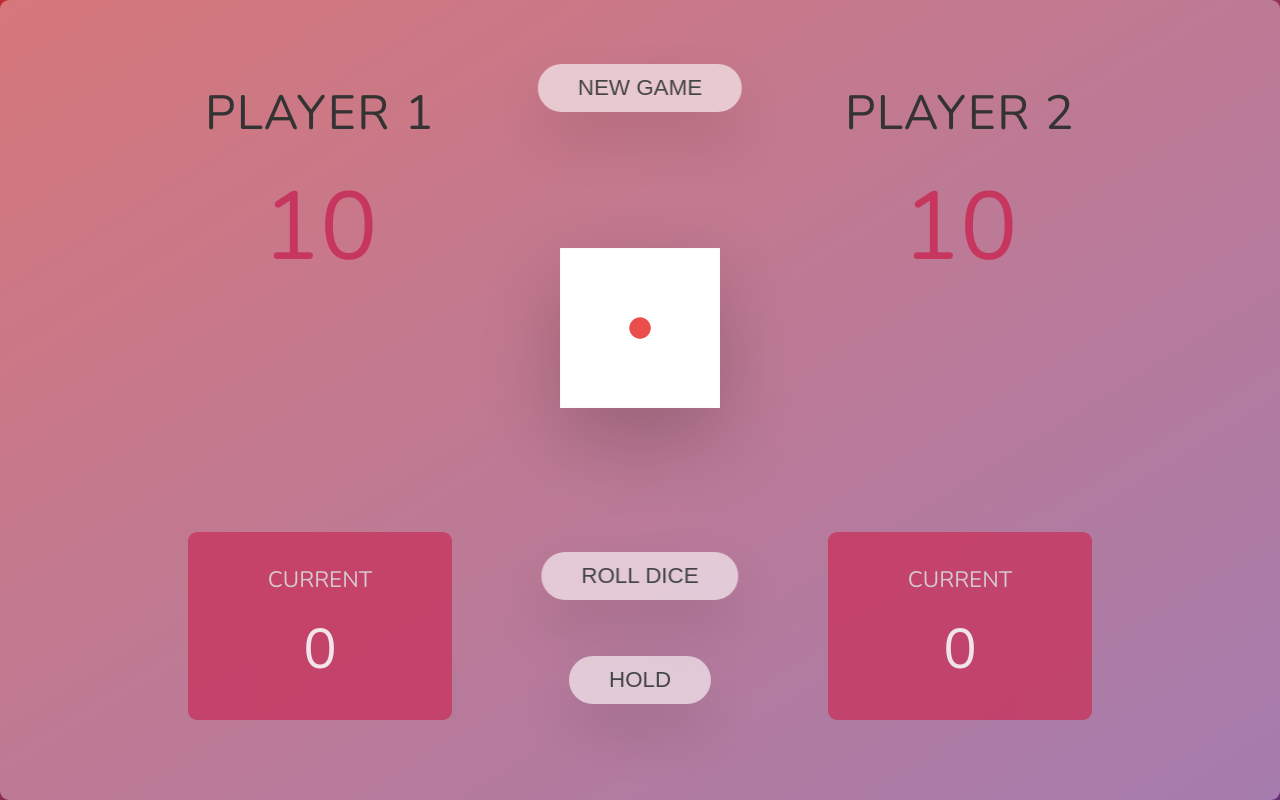
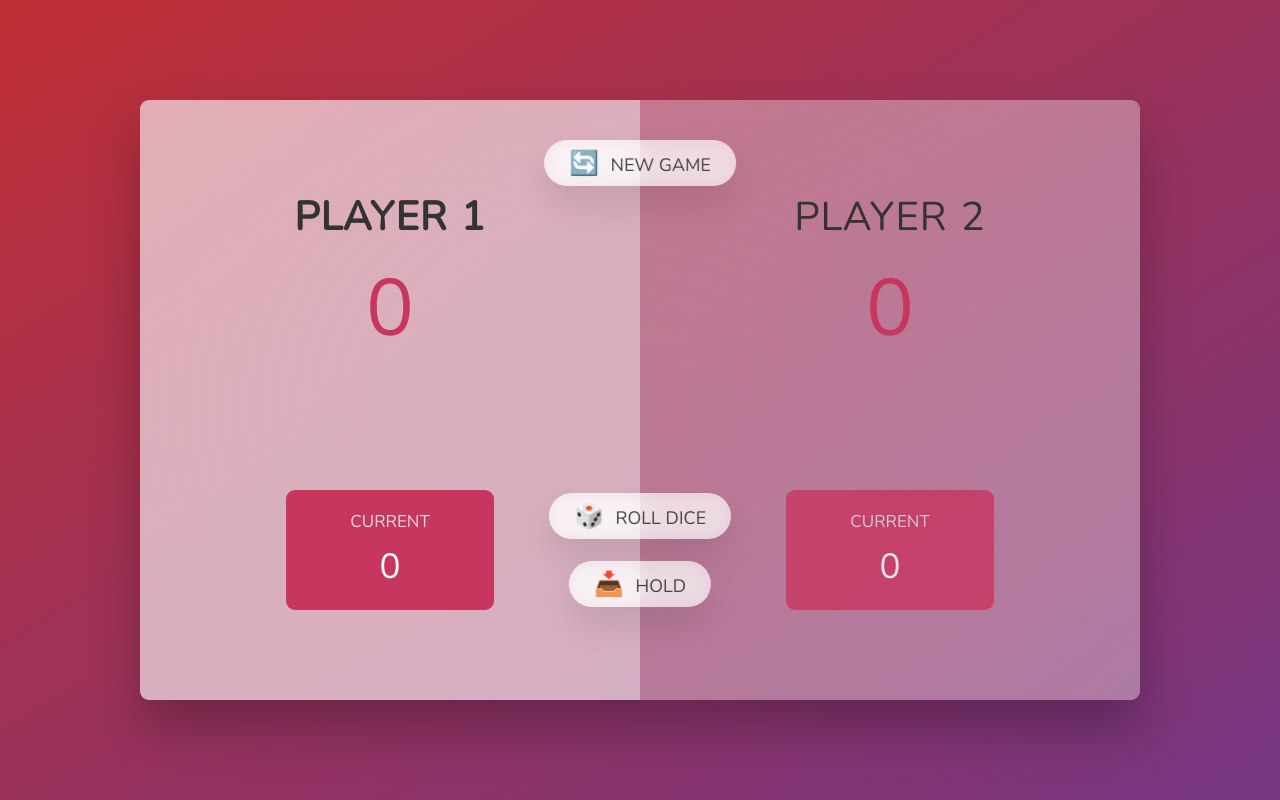
Before and after one commit to nybbe123/Pig_Game, a plain HTML site: page index.html in a window 1280 px wide. Drawn offline with nearby package versions, Linux system fonts and the light colour scheme.

Commit message:
Pig game complete

```diff
--- a/index.html
+++ b/index.html
@@ -6,31 +6,31 @@
     <meta name="viewport" content="width=device-width, initial-scale=1.0">
     <title>Document</title>
     <link rel="stylesheet" href="./style.css">
-    <script src="./main.js"></script>
+    <script defer src="./main.js"></script>
 </head>
-<body class="flex justify-center align-center">
-    <main class="flex">
-        <section class="player-1 flex flex-col align-center">
-            <h2 class="name" id="player-1">Player 1</h2>
-            <span class="score" id="score-1">10</span>
-            <div class="current flex flex-col align-center justify-center">
-                <span class="current-title">Current</span>
-                <span class="current-score" id="current-1">0</span>
-            </div>
+<body>
+    <main>
+        <section class="player player--0 player--active">
+          <h2 class="name" id="name--0">Player 1</h2>
+          <p class="score" id="score--0">43</p>
+          <div class="current">
+            <p class="current-label">Current</p>
+            <p class="current-score" id="current--0">0</p>
+          </div>
         </section>
-        <section class="player-2 flex flex-col align-center" >
-            <h2 class="name" id="player-2">Player 2</h2>
-            <span class="score" id="score-2">10</span>
-            <div class="current flex flex-col align-center justify-center">
-                <span class="current-title">Current</span>
-                <span class="current-score" id="current-2">0</span>
-            </div>
+        <section class="player player--1">
+          <h2 class="name" id="name--1">Player 2</h2>
+          <p class="score" id="score--1">24</p>
+          <div class="current">
+            <p class="current-label">Current</p>
+            <p class="current-score" id="current--1">0</p>
+          </div>
         </section>
 
         <img src="./img/dice-1.png" alt="Playing dice" class="dice" />
-        <button class="btn-new">New game</button>
-        <button class="btn-roll">Roll dice</button>
-        <button class="btn-hold">Hold</button>
-    </main>
+        <button class="btn btn--new">🔄 New game</button>
+        <button class="btn btn--roll">🎲 Roll dice</button>
+        <button class="btn btn--hold">📥 Hold</button>
+      </main>
 </body>
 </html>
--- a/main.js
+++ b/main.js
@@ -1,38 +1,113 @@
-window.addEventListener('click', main);
+'use strict';
 
-function main() {
-    addEventListeners();
+
+
+
+/**
+ * Selecting elements
+ */
+const score0El = document.getElementById('score--0');
+const score1El = document.getElementById('score--1');
+const diceEl = document.querySelector('.dice');
+const btnNew = document.querySelector('.btn--new');
+const btnRoll = document.querySelector('.btn--roll');
+const btnHold = document.querySelector('.btn--hold');
+
+
+
+
+/**
+ * State
+ */
+score0El.textContent = 0;
+score1El.textContent = 0;
+diceEl.classList.add('hidden');
+
+let scores = [0, 0];
+let currentScore = 0;
+let activePlayer = 0;
+let playing = true;
+
+
+
+
+/**
+ * Rolling dice functionality
+ */
+btnRoll.addEventListener('click', function() {
+    if (playing) {
+        // 1. Generating a random number
+        const diceNumber = Math.ceil(Math.random()* 6);
+
+        // 2. Display the dice
+        diceEl.classList.remove('hidden');
+        diceEl.src = `./img/dice-${diceNumber}.png`;
+
+        // 3. Check for rolled 1
+        if ( diceNumber !== 1) {
+            // Add dice to current score
+            currentScore += diceNumber;
+            document.getElementById(`current--${activePlayer}`).textContent = currentScore;
+        } else {
+            switchPlayer();
+        }
+    }
+})
+
+
+
+
+/**
+ * Switch the current player to the next
+ */
+function switchPlayer() {
+    currentScore = 0;
+    document.getElementById(`current--${activePlayer}`).textContent = currentScore;
+    document.querySelector(`.player--${activePlayer}`).classList.remove('player--active', '.name');
+
+    activePlayer = activePlayer === 0 ? 1: 0; // If activePlayer is 0, then change to 1, else change to 0
+
+    document.querySelector(`.player--${activePlayer}`).classList.add('player--active');
 }
 
-function addEventListeners() {
-    const rollDiceBtn = document.querySelector('.btn-roll');
-    rollDiceBtn.addEventListener('click', rollDice);
-}
 
-function rollDice() {
-    const diceImg = document.querySelector('.dice');
-    const diceNumber = Math.trunc(Math.random() * 6) + 1;
 
-    switch (diceNumber) {
-        case 1:
-            diceImg.src = "../img/dice-1.png";
-            break;
-        case 2:
-            diceImg.src = "../img/dice-2.png";
-            break;
-        case 3:
-            diceImg.src = "../img/dice-3.png";
-            break;
-        case 4:
-            diceImg.src = "../img/dice-4.png";
-            break;
-        case 5:
-            diceImg.src = "../img/dice-5.png";
-            break;
-        case 6:
-            diceImg.src = "../img/dice-6.png";
-            break;
-        default:
-            diceImg.src = "../img/dice-1.png";
+
+/**
+ * Saves current score to total score and checks total score if there are any win.
+ */
+btnHold.addEventListener('click', function() {
+    if (playing) {
+        // 1. add current score to total score
+        scores[activePlayer] += currentScore;
+        document.getElementById(`score--${activePlayer}`).textContent = scores[activePlayer];
+
+        // 2. check if total score is 100
+        if (scores[activePlayer] >= 10) {
+            playing = false;
+            document.querySelector(`.player--${activePlayer}`).classList.add('player--winner');
+            document.querySelector(`.player--${activePlayer}`).classList.remove('player--active');
+            diceEl.classList.add('hidden');
+        } else {
+            switchPlayer();
+        }
     }
-}
+})
+
+
+
+btnNew.addEventListener('click', function() {
+    document.querySelector(`.player--${activePlayer}`).classList.remove('player--winner');
+    document.querySelector(`.player--${activePlayer}`).classList.add('player--active');
+
+    score0El.textContent = 0;
+    score1El.textContent = 0;
+    diceEl.classList.add('hidden');
+
+    scores = [0, 0];
+    currentScore = 0;
+    activePlayer = 0;
+    playing = true;
+
+    document.getElementById(`current--${activePlayer}`).textContent = currentScore;
+})
--- a/style.css
+++ b/style.css
@@ -1,54 +1,120 @@
 @import url('https://fonts.googleapis.com/css2?family=Nunito&display=swap');
 
 * {
+  margin: 0;
   padding: 0;
-    margin: 0;
+  box-sizing: inherit;
+}
+
+html {
+  font-size: 62.5%;
   box-sizing: border-box;
 }
 
-/* REUSABLE */
-.flex {display: flex;}
-.flex-col {flex-direction: column;}
-.justify-center {justify-content: center;}
-.align-center {align-items: center;}
-
-/* ELEMENT */
 body {
   font-family: 'Nunito', sans-serif;
   font-weight: 400;
   height: 100vh;
   color: #333;
   background-image: linear-gradient(to top left, #753682 0%, #bf2e34 100%);
+  display: flex;
+  align-items: center;
+  justify-content: center;
 }
 
+/* LAYOUT */
 main {
   position: relative;
-    width: 90rem;
-    height: 50rem;
+  width: 100rem;
+  height: 60rem;
   background-color: rgba(255, 255, 255, 0.35);
+  backdrop-filter: blur(200px);
+  filter: blur();
   box-shadow: 0 3rem 5rem rgba(0, 0, 0, 0.25);
   border-radius: 9px;
   overflow: hidden;
+  display: flex;
 }
 
-section {
-    width: 50%;
-    padding: 5rem;
+.player {
+  flex: 50%;
+  padding: 9rem;
+  display: flex;
+  flex-direction: column;
+  align-items: center;
   transition: all 0.75s;
 }
 
-button {
+/* ELEMENTS */
+.name {
+  position: relative;
+  font-size: 4rem;
+  text-transform: uppercase;
+  letter-spacing: 1px;
+  word-spacing: 2px;
+  font-weight: 300;
+  margin-bottom: 1rem;
+}
+
+.score {
+  font-size: 8rem;
+  font-weight: 300;
+  color: #c7365f;
+  margin-bottom: auto;
+}
+
+.player--active {
+  background-color: rgba(255, 255, 255, 0.4);
+}
+.player--active .name {
+  font-weight: 700;
+}
+.player--active .score {
+  font-weight: 400;
+}
+
+.player--active .current {
+  opacity: 1;
+}
+
+.current {
+  background-color: #c7365f;
+  opacity: 0.8;
+  border-radius: 9px;
+  color: #fff;
+  width: 65%;
+  padding: 2rem;
+  text-align: center;
+  transition: all 0.75s;
+}
+
+.current-label {
+  text-transform: uppercase;
+  margin-bottom: 1rem;
+  font-size: 1.7rem;
+  color: #ddd;
+}
+
+.current-score {
+  font-size: 3.5rem;
+}
+
+/* ABSOLUTE POSITIONED ELEMENTS */
+.btn {
   position: absolute;
   left: 50%;
   transform: translateX(-50%);
   color: #444;
+  background: none;
   border: none;
-    font-size: 1.4rem;
+  font-family: inherit;
+  font-size: 1.8rem;
   text-transform: uppercase;
   cursor: pointer;
   font-weight: 400;
   transition: all 0.2s;
 
+  background-color: white;
   background-color: rgba(255, 255, 255, 0.6);
   backdrop-filter: blur(10px);
 
@@ -57,66 +123,49 @@ button {
   box-shadow: 0 1.75rem 3.5rem rgba(0, 0, 0, 0.1);
 }
 
-button:active {
+.btn::first-letter {
+  font-size: 2.4rem;
+  display: inline-block;
+  margin-right: 0.7rem;
+}
+
+.btn--new {
+  top: 4rem;
+}
+.btn--roll {
+  top: 39.3rem;
+}
+.btn--hold {
+  top: 46.1rem;
+}
+
+.btn:active {
   transform: translate(-50%, 3px);
   box-shadow: 0 1rem 2rem rgba(0, 0, 0, 0.15);
 }
 
-/* CLASSES */
-
-.name {
-    position: relative;
-    font-size: 3rem;
-    text-transform: uppercase;
-    letter-spacing: 1.5px;
-    font-weight: 300;
-    margin-bottom: 1rem;
-  }
-
-  .score {
-    font-size: 6rem;
-    font-weight: 300;
-    color: #c7365f;
-    margin-bottom: auto;
-  }
-
-  .current {
-    background-color: #c7365f;
-    opacity: 0.8;
-    border-radius: 9px;
-    color: #fff;
-    width: 55%;
-    padding: 2rem;
-    text-align: center;
-    transition: all 0.75s;
-  }
-
-  .current-title {
-    text-transform: uppercase;
-    margin-bottom: 1rem;
-    font-size: 1.4rem;
-    color: #ddd;
-  }
-
-  .current-score {
-    font-size: 3.5rem;
-  }
-
-  .btn-new {
-    top: 4rem;
-  }
-  .btn-roll {
-    top: 34.5rem;
-  }
-  .btn-hold {
-    top: 41rem;
+.btn:focus {
+  outline: none;
 }
 
 .dice {
   position: absolute;
   left: 50%;
-    top: 15.5rem;
+  top: 16.5rem;
   transform: translateX(-50%);
   height: 10rem;
   box-shadow: 0 2rem 5rem rgba(0, 0, 0, 0.2);
 }
+
+.player--winner {
+  background-color: #2f2f2f;
+}
+
+.player--winner .name {
+  font-weight: 700;
+  color: #c7365f;
+}
+
+.hidden {
+  display: none;
+}
```
Also changed, not shown: 1 other file. Lines whose indentation alone changed are shown as unchanged.
